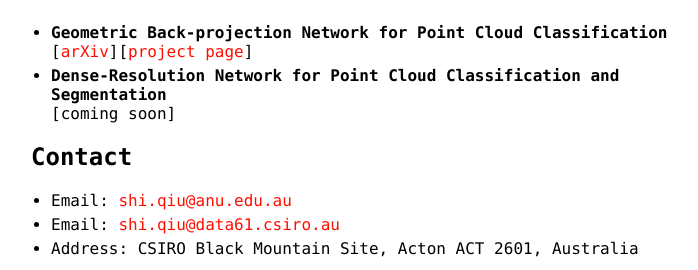
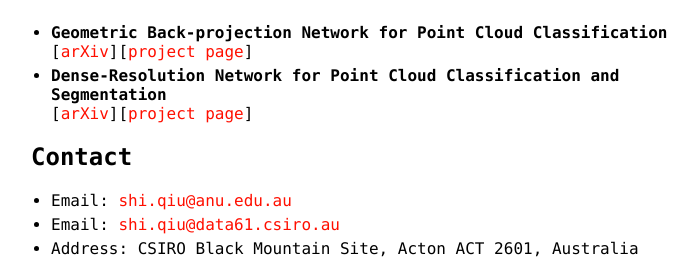
Before and after one commit to ShiQiu0419/ShiQiu0419.github.io, a Jekyll site: the page built from index.md, in a window 1280 px wide, cut to the strip 817-1087 px from the top of the page. Shown: the whole strip, without its empty margins (259-957 px from the left). Built offline with Jekyll 4.4.1, drawn with Linux system fonts in a browser that asks for light colours; our own code applies the rules of GitHub Pages for plain Markdown files.

Commit message:
Update index.md

```diff
--- a/index.md
+++ b/index.md
@@ -32,7 +32,7 @@
 * **Geometric Back-projection Network for Point Cloud Classification**
 [[arXiv](https://arxiv.org/abs/1911.12885)][[project page](https://github.com/ShiQiu0419/GFNet)]
 * **Dense-Resolution Network for Point Cloud Classification and Segmentation**
-[coming soon]
+[[arXiv](https://arxiv.org/abs/2005.06734)][[project page](https://github.com/ShiQiu0419/DRNet)]
 
 ## Contact
 * Email: [shi.qiu@anu.edu.au](mailto:shi.qiu@anu.edu.au)
```
